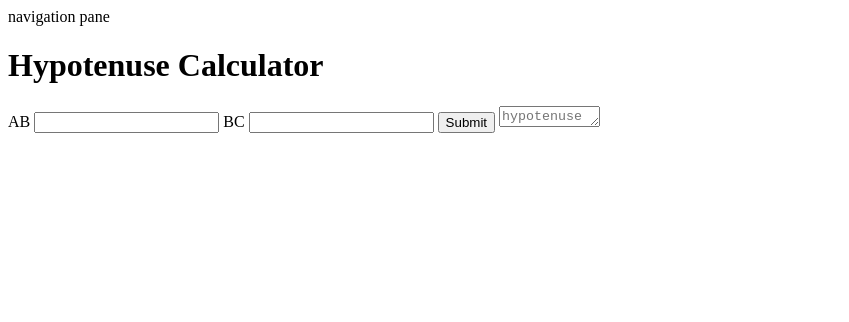
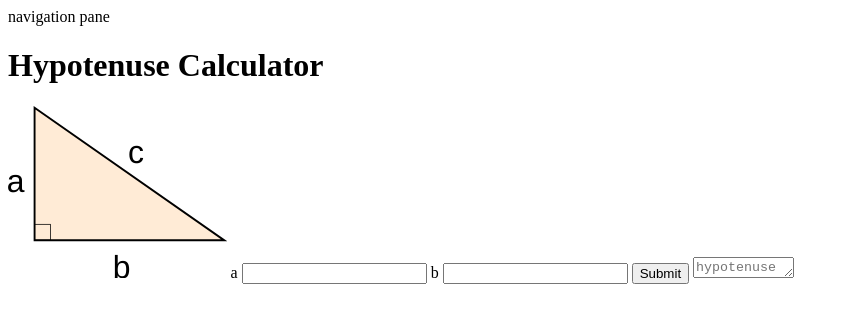
Before and after one commit to saifudinbadani/doyouknowtriangles, a plain HTML site: page hypotenuse.html in a window 1280 px wide. Shown: the whole page, without its empty margins (0-849 px from the left). Drawn offline with Linux system fonts and the light colour scheme.

Commit message:
added image

```diff
--- a/hypotenuse.html
+++ b/hypotenuse.html
@@ -10,9 +10,10 @@
     <nav>navigation pane</nav>
     <div class="conatiner">
         <h1>Hypotenuse Calculator</h1>
-        <label for="sideAB">AB</label>
+        <img src="/img/hypotenuse.svg"/>
+        <label for="sideAB">a</label>
         <input id="sideAB">
-        <label for="sideBC">BC</label>
+        <label for="sideBC">b</label>
         <input  id="sideBC">
         <button id="submitButton">Submit</button>
         <textarea  id="output" cols="10" rows="1" placeholder="hypotenuse"></textarea>
```
